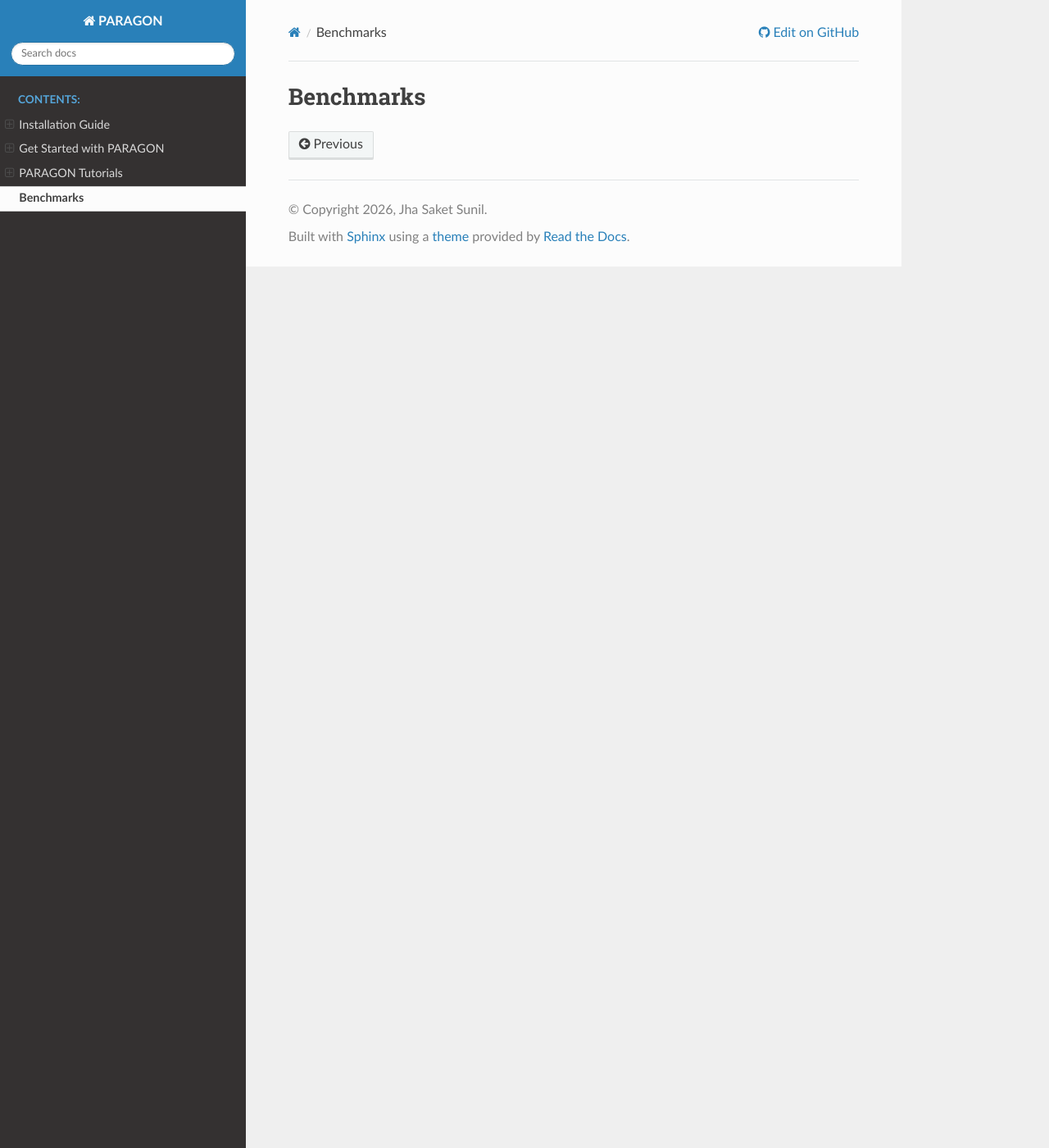
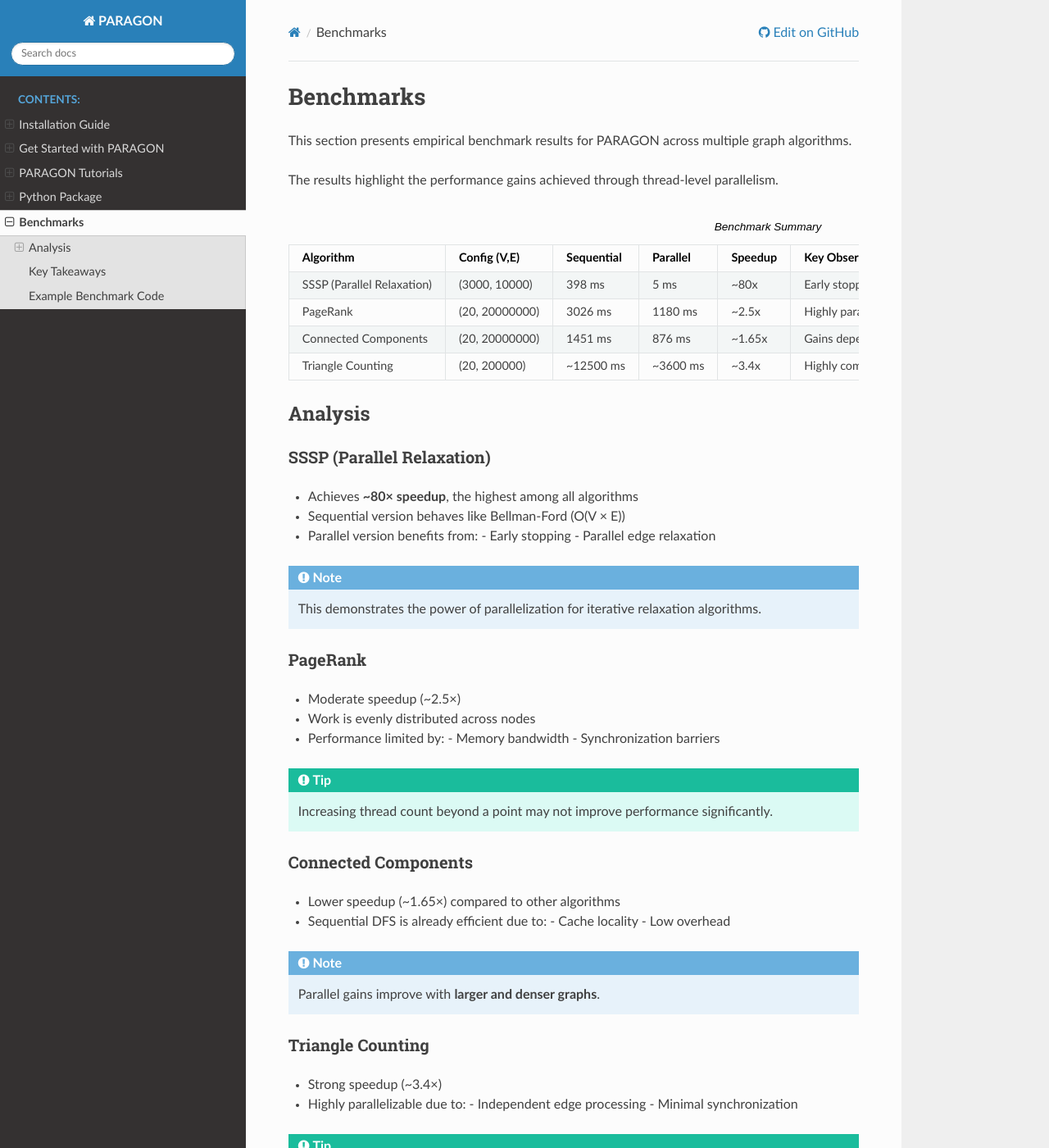
Before and after one commit to saketjha34/PARAGON, a Sphinx documentation site: the page built from docs/source/benchmarks.rst, in a window 1280 px wide and 1400 px high. Shown: the whole window at 82% size. Built offline with Sphinx 7.4.7 and the Read the Docs theme 3.1.0, drawn with Linux system fonts in a browser that asks for light colours; some of the changed text lies outside the part shown.

Commit message:
Add Python package docs and validations
Add comprehensive Python API documentation and benchmarks: new docs pages under docs/source/python_package (API reference, supported data structures), benchmarks, and a docs README; update docs index and README links; set ReadTheDocs Python to 3.11. Simplify main.py to run a parallel BFS benchmark and print elapsed time. Hardening: add input validation to parallel_triangle_count (Graph type, undirected check, and thread argument validation) to improve robustness.

```diff
--- a/docs/source/benchmarks.rst
+++ b/docs/source/benchmarks.rst
@@ -1,2 +1,146 @@
 Benchmarks
-========================
+==========
+
+This section presents empirical benchmark results for PARAGON
+across multiple graph algorithms.
+
+The results highlight the performance gains achieved through
+thread-level parallelism.
+
+
+
+.. list-table:: Benchmark Summary
+   :header-rows: 1
+   :widths: 20 15 12 12 10 31
+
+   * - Algorithm
+     - Config (V,E)
+     - Sequential
+     - Parallel
+     - Speedup
+     - Key Observations
+
+   * - SSSP (Parallel Relaxation)
+     - (3000, 10000)
+     - 398 ms
+     - 5 ms
+     - ~80x
+     - Early stopping + parallel edge relaxation gives massive performance improvement.
+
+   * - PageRank
+     - (20, 20000000)
+     - 3026 ms
+     - 1180 ms
+     - ~2.5x
+     - Highly parallelizable but limited by memory bandwidth and synchronization overhead.
+
+   * - Connected Components
+     - (20, 20000000)
+     - 1451 ms
+     - 876 ms
+     - ~1.65x
+     - Gains depend on graph density; sequential DFS is efficient for smaller graphs.
+
+   * - Triangle Counting
+     - (20, 200000)
+     - ~12500 ms
+     - ~3600 ms
+     - ~3.4x
+     - Highly compute-intensive and parallel-friendly with minimal synchronization overhead.
+
+
+Analysis
+--------
+
+SSSP (Parallel Relaxation)
+~~~~~~~~~~~~~~~~~~~~~~~~~~
+
+- Achieves **~80× speedup**, the highest among all algorithms
+- Sequential version behaves like Bellman-Ford (O(V × E))
+- Parallel version benefits from:
+  - Early stopping
+  - Parallel edge relaxation
+
+.. note::
+
+   This demonstrates the power of parallelization for iterative relaxation algorithms.
+
+PageRank
+~~~~~~~~
+
+- Moderate speedup (~2.5×)
+- Work is evenly distributed across nodes
+- Performance limited by:
+  - Memory bandwidth
+  - Synchronization barriers
+
+.. tip::
+
+   Increasing thread count beyond a point may not improve performance significantly.
+
+
+Connected Components
+~~~~~~~~~~~~~~~~~~~~
+
+- Lower speedup (~1.65×) compared to other algorithms
+- Sequential DFS is already efficient due to:
+  - Cache locality
+  - Low overhead
+
+.. note::
+
+   Parallel gains improve with **larger and denser graphs**.
+
+Triangle Counting
+~~~~~~~~~~~~~~~~~
+
+- Strong speedup (~3.4×)
+- Highly parallelizable due to:
+  - Independent edge processing
+  - Minimal synchronization
+
+.. tip::
+
+   Triangle counting benefits from multi-core systems significantly.
+
+Key Takeaways
+-------------
+
+- Algorithms with **independent workloads** scale better
+- Synchronization-heavy algorithms show limited gains
+- Memory bandwidth becomes a bottleneck for large graphs
+- PARAGON excels in **compute-heavy parallel workloads**
+
+Example Benchmark Code
+----------------------
+
+.. code-block:: python
+
+    import time
+    from paragon.graphs import generate_normal_graph
+    from paragon.algorithms import parallel_bfs
+
+    NUM_THREADS = 8
+
+    g = generate_normal_graph(vertices=30, edges=100000)
+
+    start = time.perf_counter()
+    parallel_bfs(graph=g, source=0, threads=NUM_THREADS)
+    end = time.perf_counter()
+
+    elapsed_microseconds = (end - start) * 1_000_000
+
+    print(f"Execution Time: {elapsed_microseconds:.2f} µs")
+
+.. warning::
+
+   Benchmark results may vary depending on:
+   - Hardware configuration
+   - Graph structure
+   - Thread scheduling
+
+.. seealso::
+
+   - :doc:`tutorials/algorithms/index`
+   - :doc:`python_package/python_api`
+   - :doc:`python_package/index`
--- a/docs/source/index.rst
+++ b/docs/source/index.rst
@@ -39,6 +39,8 @@ graph program:
 - :doc:`install`: Complete installation guide for Linux, macOS, and Windows
 - :doc:`getting_started`: Learn how to create graphs and run algorithms
 - :doc:`tutorials/index`: Explore in depth tutorials and examples
+- :doc:`python_package/index`: Use PARAGON as a Python package in your projects
+- :doc:`benchmarks`: Performance benchmarks and comparisons
 
 .. toctree::
    :maxdepth: 2
@@ -47,4 +49,5 @@ graph program:
    install
    getting_started
    tutorials/index
+   python_package/index
    benchmarks
```
Also changed, not shown: README.md (+6 -0 lines), docs/source/python_package/index.rst (added, +15 -0 lines), docs/source/python_package/python_api.rst (added, +97 -0 lines), docs/source/python_package/supported_python_datastructures.rst (added, +72 -0 lines), main.py (+11 -8 lines), .readthedocs.yaml, docs/README.MD (added), 1 other file.
